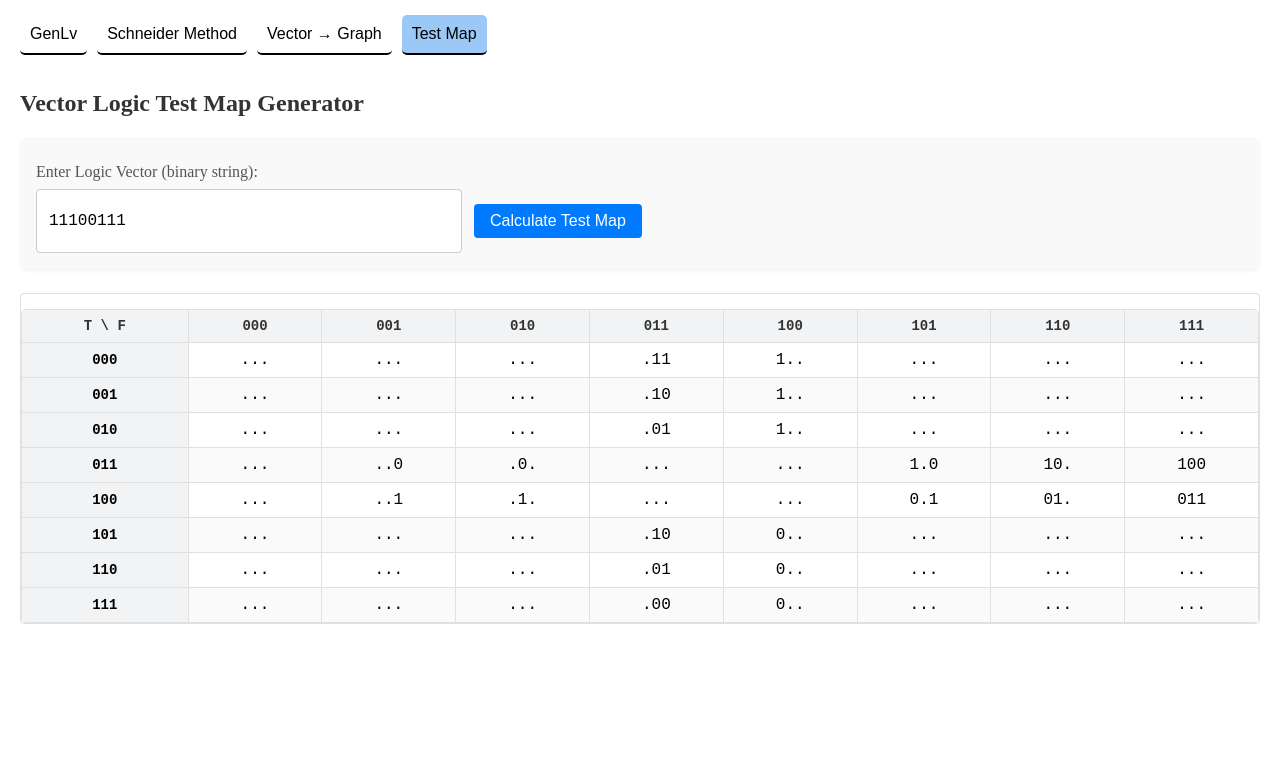
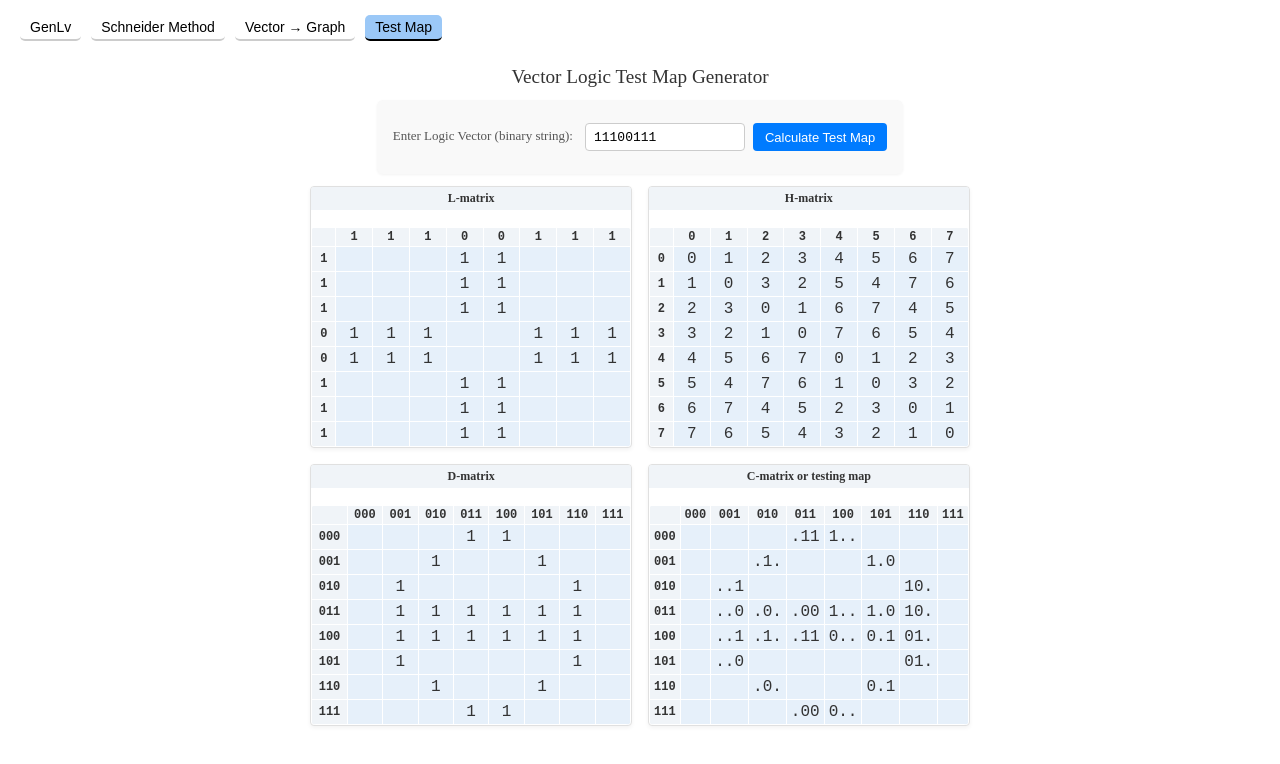
Before and after one commit to andreyv99/GenLV, an Angular app: page /test-map in a window 1280 px wide. Both pictures are taken after a click on the button "Calculate Test Map". Shown: the top 764 px of the page. Built offline with nearby package versions, Linux system fonts and the light colour scheme.

Commit message:
test map component

```diff
--- a/src/app/app.component.scss
+++ b/src/app/app.component.scss
@@ -11,14 +11,16 @@ nav {
 }
 
 button {
-    padding: 10px 10px;
-    border-bottom: 2px solid black;
+    padding: 4px 10px;
+    font-size: 14px;
+    border-bottom: 2px solid #ccc;
     background-color: transparent;
     color: black;
     cursor: pointer;
     border-radius: 5px;
     &.active {
         background-color: #9bc8f7;
+        border-bottom: 2px solid black;
     }
     &:hover {
         background-color: #83baf4;
--- a/src/app/test-map/test-map.component.html
+++ b/src/app/test-map/test-map.component.html
@@ -4,29 +4,84 @@
   <div class="input-section">
     <label for="vectorInput">Enter Logic Vector (binary string):</label>
     <div class="input-group">
-      <input
-        id="vectorInput"
-        type="text"
-        [(ngModel)]="vectorInput"
-        placeholder="e.g. 11100111"
-        (keyup.enter)="calculateTestMap()"
-      />
+      <input id="vectorInput" type="text" [(ngModel)]="vectorInput" placeholder="e.g. 11100111"
+        (keyup.enter)="calculateTestMap()" />
       <button (click)="calculateTestMap()">Calculate Test Map</button>
     </div>
   </div>
 
   <div class="result-section" *ngIf="testMap.length > 0">
-    <div class="table-container">
+    <div class="matrices-grid">
+      <!-- L Matrix -->
+      <div class="matrix-card">
+        <div class="matrix-title">L-matrix</div>
         <table>
           <thead>
             <tr>
-            <th>T \ F</th>
+              <th></th>
+              <th *ngFor="let b of vBits">{{ b }}</th>
+            </tr>
+          </thead>
+          <tbody>
+            <tr *ngFor="let row of lMatrix; let i = index">
+              <th class="head-row">{{ vBits[i] }}</th>
+              <td *ngFor="let cell of row">{{ cell }}</td>
+            </tr>
+          </tbody>
+        </table>
+      </div>
+
+      <!-- H Matrix -->
+      <div class="matrix-card">
+        <div class="matrix-title">H-matrix</div>
+        <table>
+          <thead>
+            <tr>
+              <th></th>
+              <th *ngFor="let h of decAxes">{{ h }}</th>
+            </tr>
+          </thead>
+          <tbody>
+            <tr *ngFor="let row of hMatrix; let i = index">
+              <th class="head-row">{{ i }}</th>
+              <td *ngFor="let cell of row">{{ cell }}</td>
+            </tr>
+          </tbody>
+        </table>
+      </div>
+
+      <!-- D Matrix -->
+      <div class="matrix-card">
+        <div class="matrix-title">D-matrix</div>
+        <table>
+          <thead>
+            <tr>
+              <th></th>
+              <th *ngFor="let f of faultAxes">{{ f }}</th>
+            </tr>
+          </thead>
+          <tbody>
+            <tr *ngFor="let row of dMatrix; let i = index">
+              <th class="head-row">{{ testSets[i] }}</th>
+              <td *ngFor="let cell of row">{{ cell }}</td>
+            </tr>
+          </tbody>
+        </table>
+      </div>
+
+      <!-- C Matrix -->
+      <div class="matrix-card">
+        <div class="matrix-title">C-matrix or testing map</div>
+        <table>
+          <thead>
+            <tr>
+              <th></th>
               <th *ngFor="let f of faultAxes">{{ f }}</th>
             </tr>
           </thead>
           <tbody>
             <tr *ngFor="let row of testMap; let i = index">
-            <th class="test-set-col">{{ testSets[i] }}</th>
+              <th class="head-row">{{ testSets[i] }}</th>
               <td *ngFor="let cell of row">{{ cell }}</td>
             </tr>
           </tbody>
@@ -34,3 +89,4 @@
       </div>
     </div>
   </div>
+</div>
--- a/src/app/test-map/test-map.component.scss
+++ b/src/app/test-map/test-map.component.scss
@@ -1,49 +1,76 @@
 .test-map-container {
-  padding: 20px;
+  padding: 10px;
   font-family: inherit;
+  display: flex;
+  flex-direction: column;
+  align-items: center;
+  max-width: 1000px;
+  margin: 0 auto;
+
 
   h2 {
     margin-top: 0;
+    margin-bottom: 12px;
+    font-size: 1.2rem;
     color: #333;
+    text-align: center;
+    font-weight: normal;
   }
 
   .input-section {
-    margin-bottom: 24px;
+    margin-bottom: 12px;
     background: #f9f9f9;
-    padding: 16px;
-    border-radius: 8px;
-    box-shadow: 0 2px 4px rgba(0,0,0,0.05);
+    padding: 8px 16px;
+    border-radius: 6px;
+    box-shadow: 0 1px 3px rgba(0, 0, 0, 0.05);
+    display: flex;
+    align-items: center;
+    justify-content: center;
+    gap: 12px;
+    width: fit-content;
 
     label {
-      display: block;
-      margin-bottom: 8px;
+      margin-bottom: 0;
       font-weight: 500;
       color: #555;
+      font-size: 13px;
+      white-space: nowrap;
+      display: flex;
+      align-items: center;
+      height: 28px;
     }
 
     .input-group {
       display: flex;
-      gap: 12px;
+      gap: 8px;
+      align-items: center;
 
       input {
-        flex: 1;
-        max-width: 400px;
-        padding: 8px 12px;
-        font-size: 16px;
+        width: 160px;
+        padding: 4px 8px;
+        font-size: 13px;
+        height: 28px;
+        box-sizing: border-box;
         border: 1px solid #ccc;
         border-radius: 4px;
         font-family: monospace;
       }
 
       button {
-        padding: 8px 16px;
-        font-size: 16px;
+        padding: 4px 12px;
+        font-size: 13px;
+        height: 28px;
+        box-sizing: border-box;
+        display: flex;
+        align-items: center;
+        justify-content: center;
         background-color: #007bff;
         color: white;
         border: none;
         border-radius: 4px;
         cursor: pointer;
         transition: background-color 0.2s;
+        white-space: nowrap;
 
         &:hover {
           background-color: #0056b3;
@@ -53,48 +80,58 @@
   }
 
   .result-section {
-    .table-container {
-      overflow-x: auto;
-      border: 1px solid #e0e0e0;
-      border-radius: 4px;
+    .matrices-grid {
+      display: grid;
+      grid-template-columns: 1fr 1fr;
+      gap: 16px;
+
+      @media (max-width: 1024px) {
+        grid-template-columns: 1fr;
+      }
     }
 
-    table {
-      width: 100%;
-      border-collapse: collapse;
-      font-family: monospace;
-      font-size: 14px;
+    .matrix-card {
+      background: white;
+      border-radius: 4px;
+      overflow: auto;
+      border: 1px solid #e0e0e0;
+      box-shadow: 0 2px 4px rgba(0, 0, 0, 0.05);
 
-      th, td {
-        padding: 8px 12px;
+      .matrix-title {
         text-align: center;
-        border: 1px solid #e0e0e0;
-        white-space: nowrap;
+        background-color: #f0f4f8;
+        padding: 4px 8px;
+        font-weight: bold;
+        color: #333;
+        font-size: 12px;
+        border-bottom: 2px solid white;
       }
 
-      thead {
-        background-color: #f1f3f5;
+      table {
+        width: 100%;
+        border-collapse: collapse;
+        font-family: monospace;
+        font-size: 12px;
 
-        th {
-          font-weight: 600;
+        th,
+        td {
+          padding: 2px 4px;
+          text-align: center;
+          border: 1px solid white;
+          background-color: #e6f0fa;
           color: #333;
-        }
-      }
-
-      tbody {
-        tr {
-          &:nth-child(even) {
-            background-color: #fafafa;
-          }
-
-          &:hover {
-            background-color: #f0f7ff;
-          }
+          white-space: nowrap;
         }
 
-        .test-set-col {
-          background-color: #f1f3f5;
+        thead th,
+        .head-row {
+          background-color: #f0f4f8;
           font-weight: 600;
+        }
+
+        td {
+          min-width: 16px;
+          height: 20px;
         }
       }
     }
--- a/src/app/test-map/test-map.component.ts
+++ b/src/app/test-map/test-map.component.ts
@@ -15,12 +15,23 @@ export class TestMapComponent {
   testSets: string[] = [];
   faultAxes: string[] = [];
 
+  lMatrix: string[][] = [];
+  hMatrix: string[][] = [];
+  dMatrix: string[][] = [];
+  vBits: number[] = [];
+  decAxes: number[] = [];
+
   constructor() {}
 
   calculateTestMap() {
     this.testMap = [];
     this.testSets = [];
     this.faultAxes = [];
+    this.lMatrix = [];
+    this.hMatrix = [];
+    this.dMatrix = [];
+    this.vBits = [];
+    this.decAxes = [];
 
     const vStr = this.vectorInput.trim();
     if (!/^[01]+$/.test(vStr)) {
@@ -31,42 +42,60 @@ export class TestMapComponent {
     const v = vStr.split('').map(bit => parseInt(bit, 10));
     const n_len = v.length;
 
-    // Check if n_len is a power of 2
     if ((n_len & (n_len - 1)) !== 0 || n_len === 0) {
       alert('The length of the vector must be a power of 2 (e.g., 2, 4, 8, 16).');
       return;
     }
 
     const n_vars = Math.log2(n_len);
+    this.vBits = v;
 
     for (let x = 0; x < n_len; x++) {
       this.faultAxes.push(this.toBinaryString(x, n_vars));
+      this.decAxes.push(x);
     }
 
     for (let t = 0; t < n_len; t++) {
-      const row: string[] = [];
+      const lRow: string[] = [];
+      const hRow: string[] = [];
+      const dRow: string[] = [];
+      const cRow: string[] = [];
+
       const t_bin = this.toBinaryString(t, n_vars);
       this.testSets.push(t_bin);
 
       for (let x = 0; x < n_len; x++) {
-        const d_val = v[t] ^ v[x];
+        // L-matrix
+        const l_val = v[t] ^ v[x];
+        lRow.push(l_val === 1 ? '1' : '');
+
+        // H-matrix
+        hRow.push((t ^ x).toString());
+
+        // D-matrix
+        const d_val = v[t] ^ v[t ^ x];
+        dRow.push(d_val === 1 ? '1' : '');
+
+        // C-matrix
         if (d_val === 0) {
-          row.push('.'.repeat(n_vars));
+          cRow.push('');
         } else {
           const x_bin = this.toBinaryString(x, n_vars);
           let fault_str = '';
           for (let i = 0; i < n_vars; i++) {
             if (x_bin[i] === '1') {
-              // inverse of t_bin[i]
               fault_str += t_bin[i] === '0' ? '1' : '0';
             } else {
               fault_str += '.';
             }
           }
-          row.push(fault_str);
+          cRow.push(fault_str);
         }
       }
-      this.testMap.push(row);
+      this.lMatrix.push(lRow);
+      this.hMatrix.push(hRow);
+      this.dMatrix.push(dRow);
+      this.testMap.push(cRow);
     }
   }
 
```
Lines whose indentation alone changed are shown as unchanged.
